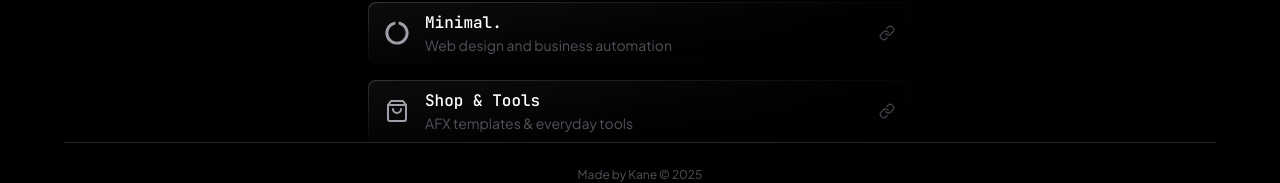
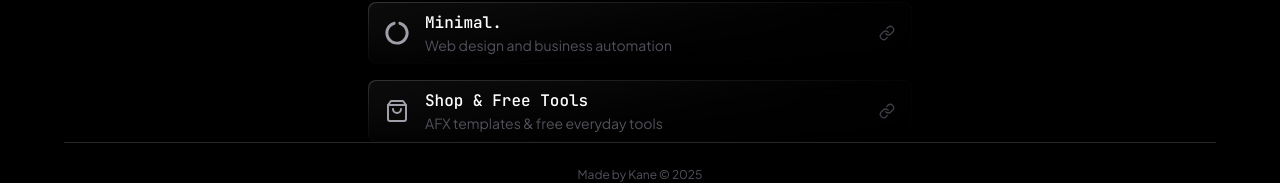
Before and after one commit to Kane-Pickett/kane-bio, a Next.js app: page / in a window 1280 px wide. Shown: the part 599-782 px from the top of the page. Built offline with nearby package versions, Linux system fonts and the light colour scheme; what tailwindcss-motion would draw is missing.

Commit message:
Added the word free to tools

```diff
--- a/src/app/components/ContentButtons.jsx
+++ b/src/app/components/ContentButtons.jsx
@@ -47,8 +47,8 @@ const Buttons = [
   // },
   {
     key: 5,
-    title: "Shop & Tools",
-    subtitle: "AFX templates & everyday tools",
+    title: "Shop & Free Tools",
+    subtitle: "AFX templates & free everyday tools",
     icon1: LuShoppingBag,
     icon2: LuLink,
     href: "../shop"
```
